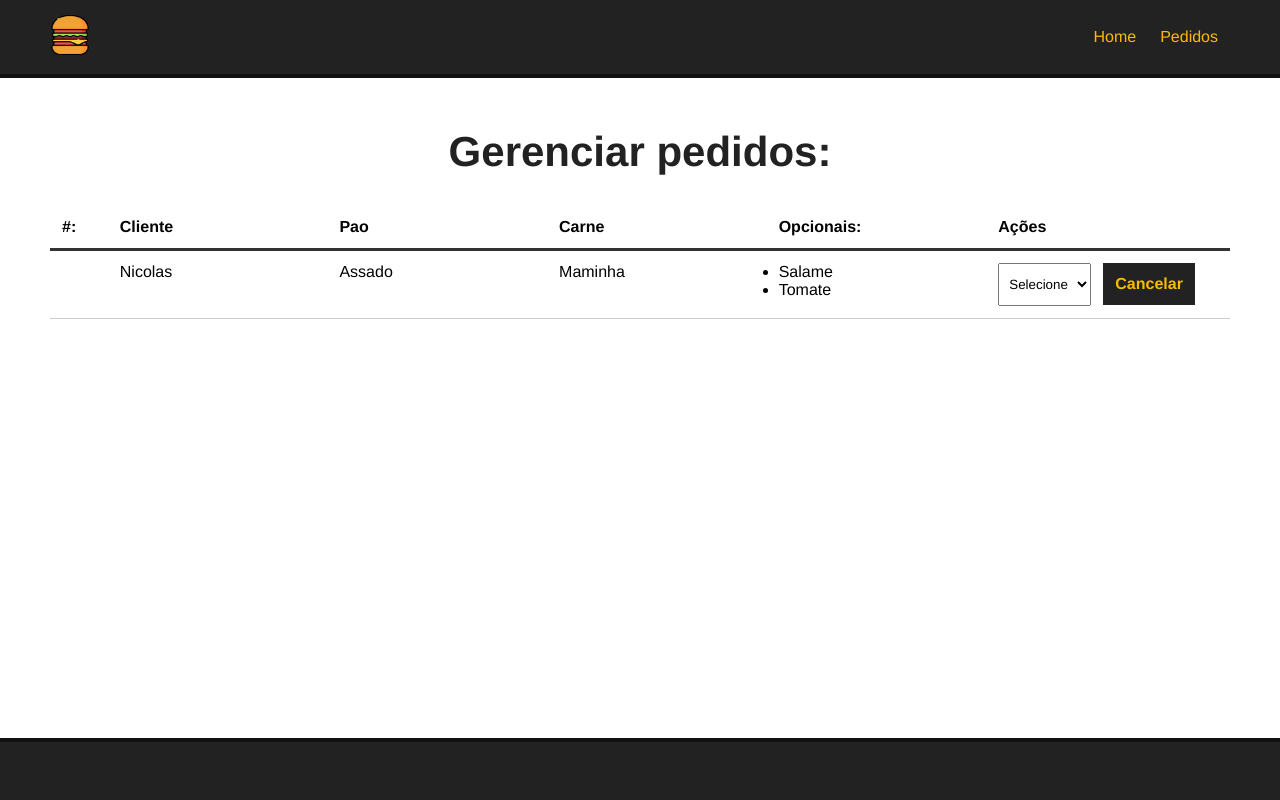
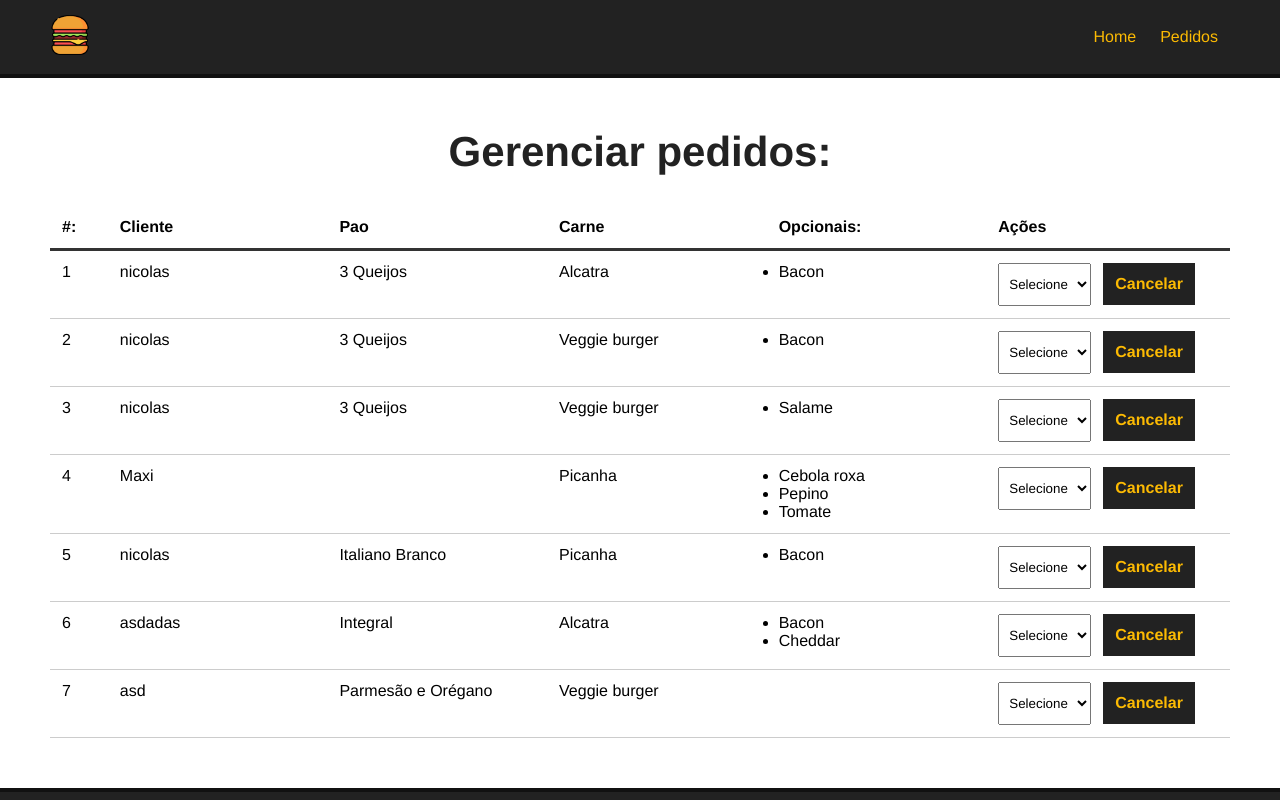
Before and after one commit to NicolasCastela/makeburguer, a Vue app: page /pedidos in a window 1280 px wide. Shown: the top 800 px of the page. Built offline with nearby package versions, Linux system fonts and the light colour scheme; data requests are answered from the project's data file.

Commit message:
#30 - pedidos

```diff
--- a/db/db.json
+++ b/db/db.json
@@ -119,6 +119,35 @@
       ],
       "status": "Solicitado",
       "id": 4
+    },
+    {
+      "nome": "nicolas",
+      "carne": "Picanha",
+      "pao": "Italiano Branco",
+      "opcionais": [
+        "Bacon"
+      ],
+      "status": "Solicitado",
+      "id": 5
+    },
+    {
+      "nome": "asdadas",
+      "carne": "Alcatra",
+      "pao": "Integral",
+      "opcionais": [
+        "Bacon",
+        "Cheddar"
+      ],
+      "status": "Solicitado",
+      "id": 6
+    },
+    {
+      "nome": "asd",
+      "carne": "Veggie burger",
+      "pao": "Parmesão e Orégano",
+      "opcionais": [],
+      "status": "Solicitado",
+      "id": 7
     }
   ]
 }
--- a/src/components/BurguerForm.vue
+++ b/src/components/BurguerForm.vue
@@ -2,7 +2,7 @@
     <div>
         <Message :msg="msg" v-show="msg"/>
         <div>
-            <form id="burguer-form" @submit="createBurguer">
+            <form id="burguer-form" @submit="createBurger">
                 <div class="input-container">
                     <label for="nome">Nome do Cliente:</label>
                     <input type="text" name="nome" id="nome" v-model="nome" placeholder="Digite o seu nome!">
@@ -45,7 +45,7 @@
 <script>
 import Message from './Message.vue';
 export default {
-    name: 'BurguerForm',
+    name: 'BurgerForm',
     data() {
         return {
             paes: null,
@@ -68,7 +68,7 @@ export default {
             this.carnes = data.carnes;
             this.opcionaisdata = data.opcionais;
         },
-        async createBurguer(e) {
+        async createBurger(e) {
         e.preventDefault();
 
         const data = {
--- a/src/components/Dashboard.vue
+++ b/src/components/Dashboard.vue
@@ -11,15 +11,14 @@
         </div>
       </div>
       <div id="burguer-table-rows">
-        <div class="burguer-table-row">
-            <div class="order-number"></div>
-            <div>Nicolas</div>
-            <div>Assado</div>
-            <div>Maminha</div>
+        <div class="burguer-table-row" v-for="burger in burgers" :key="burger.id">
+            <div class="order-number"> {{ burger.id }}</div>
+            <div>{{ burger.nome }}</div>
+            <div>{{burger.pao}}</div>
+            <div>{{ burger.carne }}</div>
             <div>
                 <ul>
-                    <li>Salame</li>
-                    <li>Tomate</li>
+                    <li v-for="(opcional, index) in burger.opcionais" :key="index">{{opcional}}</li>
 
                </ul>
             </div>
@@ -41,8 +40,8 @@ export default{
     name:'Dashboard',
     data(){
         return{
-            burguers:null,
-            burguer_id:null,
+            burgers:null,
+            burger_id:null,
             status: []
         }
     },
@@ -51,9 +50,9 @@ export default{
                 const req = await fetch('http://localhost:3000/burgers');
                 const data = await req.json();
 
-                this.burguers = data;
+                this.burgers = data;
                 // verificar se é assim mesmo
-            console.log(this.burguers);
+            console.log(this.burgers);
         }
     },
     mounted(){
```
